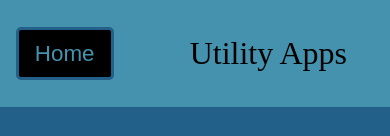
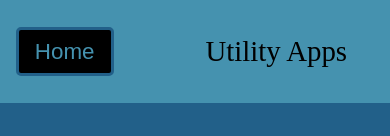
Before and after one commit to AggarwalChetan/utility-app, a React (Create React App) app: page / in a window 390 px wide. Shown: the top 136 px of the page. Built offline with nearby package versions, Linux system fonts and the light colour scheme.

Commit message:
Mobile-margin adjusted

```diff
--- a/src/index.css
+++ b/src/index.css
@@ -547,4 +547,14 @@ header{
     margin: 5px;
   }
 
+  .home-button{
+    font-size: 1.4rem;
+  }
+
+  .utility-header{
+    color: #000000;
+    font-size: 1.8rem;
+    font-family:cursive;
+  }
+
 }
```
